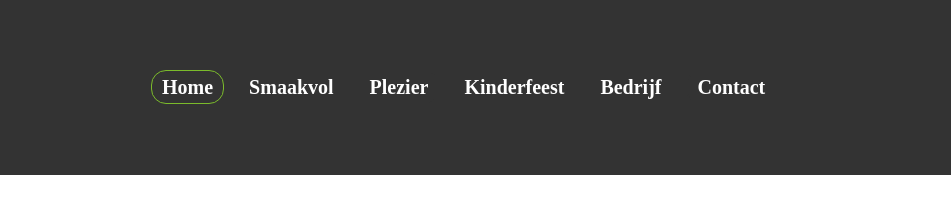
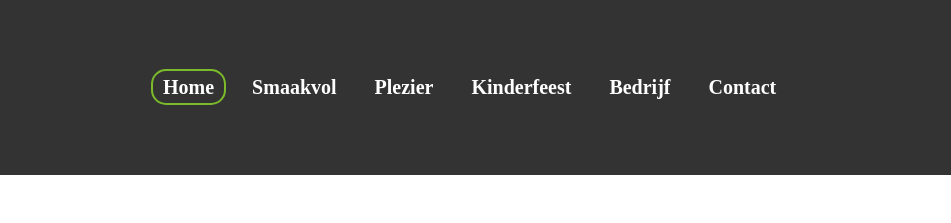
Before and after one commit to Christof44/CASE, a plain HTML site: page index.html in a window 1280 px wide. Shown: the top 223 px of the page, 329-1280 px from the left. Drawn offline with Linux system fonts and the light colour scheme.

Commit message:
update hover header

```diff
--- a/stylesheet/style.css
+++ b/stylesheet/style.css
@@ -46,17 +46,17 @@ nav a {
     font-size: 20px;
     border-radius: 15px;
     padding: 5px 10px;
-    border: 1px solid #333;
+    border: 2px solid #333;
     margin-right: 10px;
 }
 
 nav a:hover {
-    border: 1px solid #a40059;
+    border: 2px solid #a40059;
 
 }
 
 .current {
-    border: 1px solid #7bbb2b;
+    border: 2px solid #7bbb2b;
 }
 
 .headerlogo {
```
